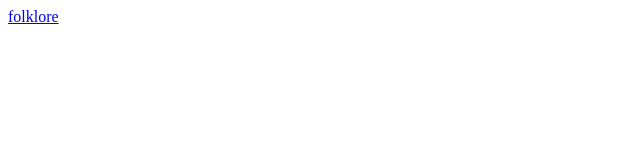
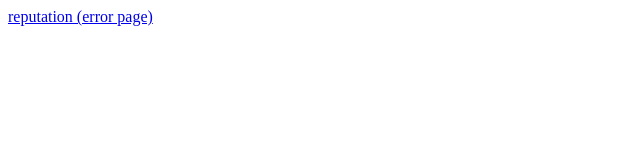
Before and after one commit to dotsunnyy/taylorswift, a plain HTML site: page index.html in a window 1280 px wide. Shown: the whole page, without its empty margins (0-640 px from the left). Drawn offline with Linux system fonts and the light colour scheme.

Commit message:
wdfwefwefef

```diff
--- a/index.html
+++ b/index.html
@@ -6,6 +6,6 @@
     <title>taylor swift: archive</title>
 </head>
 <body>
-    <a href="../folklore/home.html">folklore</a>
+    <a href="../reputation/error321.html">reputation (error page)</a>
 </body>
 </html>
```
Also changed, not shown: reputation/error321.html (renamed from whatisthis.html, +1 -1 lines).
